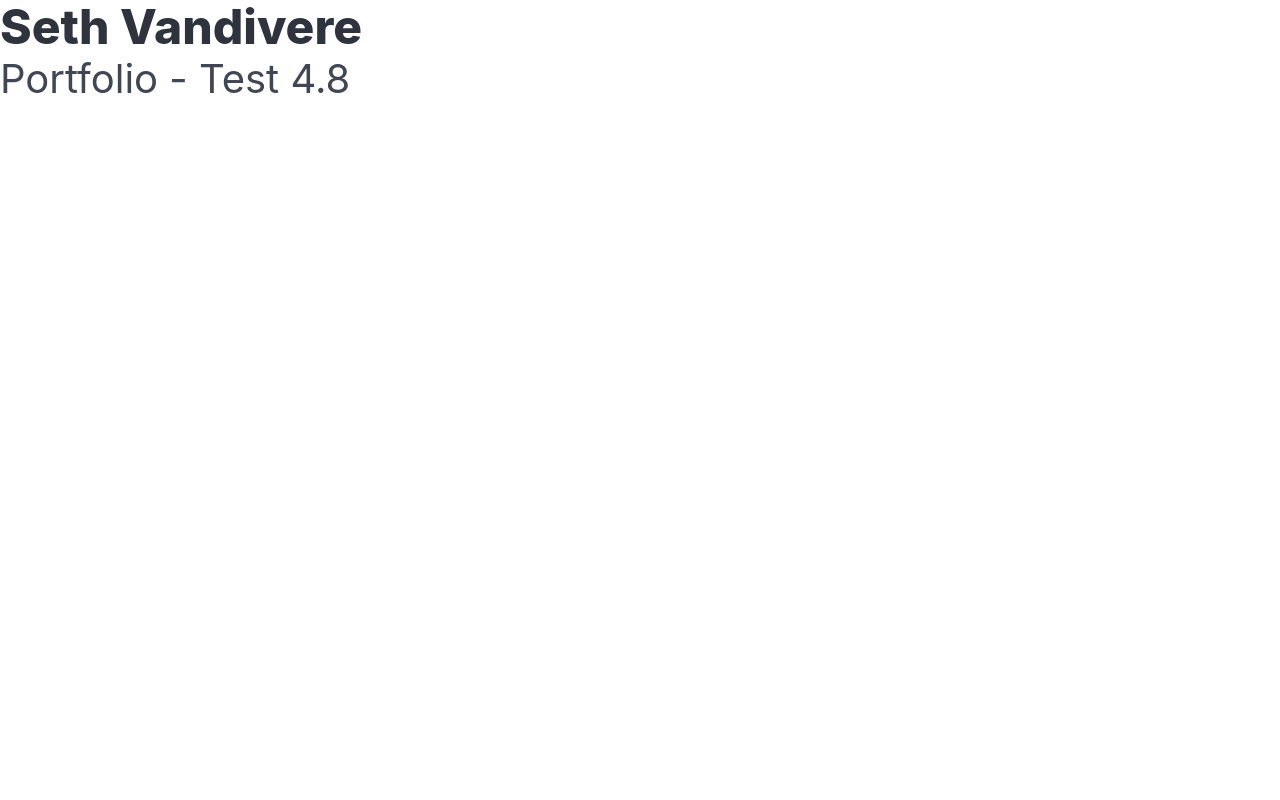
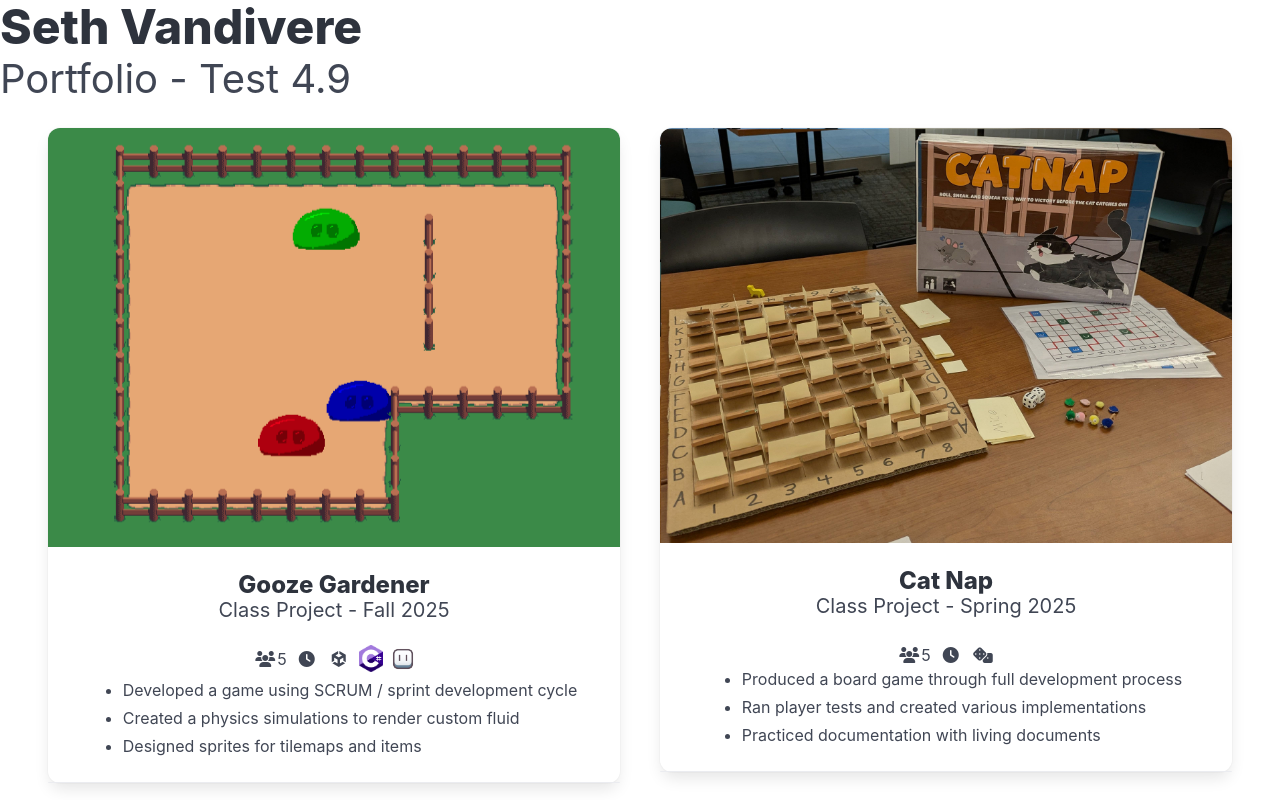
Before and after one commit to PurpleHatsOnCats/PurpleHatsOnCats.github.io, a React (Vite) app: page / in a window 1280 px wide. Shown: the top 800 px of the page. Built offline with nearby package versions, Linux system fonts and the light colour scheme.

Commit message:
test 4.9

```diff
--- a/index.html
+++ b/index.html
@@ -12,7 +12,7 @@
 
 <body>
   <p class="title is-1">Seth Vandivere</p>
-  <p class="subtitle is-2">Portfolio - Test 4.8</p>
+  <p class="subtitle is-2">Portfolio - Test 4.9</p>
   <div id="root"></div>
   <script type="module" src="/src/main.jsx"></script>
 </body>
--- a/src/main.jsx
+++ b/src/main.jsx
@@ -2,11 +2,11 @@ import { loadJSON } from "./load.js";
 import { Project } from "./components.jsx";
 import { StrictMode} from 'react';
 import { createRoot } from 'react-dom/client';
-import projects from './project-data/projects.json';
+//import projects from './project-data/projects.json';
 
-const projectDataLocation = "./project-data/projects.json";
+const projectDataLocation = "./src/project-data/projects.json";
 console.log(projectDataLocation);
-//const projects = (await loadJSON(projectDataLocation)).projects;
+const projects = (await loadJSON(projectDataLocation)).projects;
 console.log(projects);
 
 createRoot(document.getElementById('root')).render(
```
